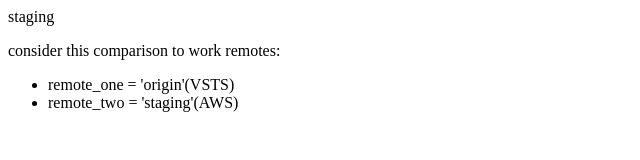
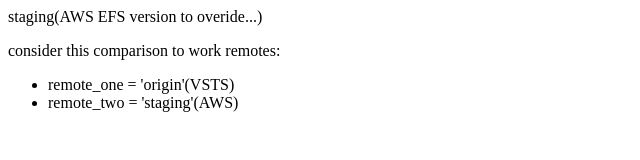
Before and after one commit to bayon/remote_two, a plain HTML site: page index.html in a window 1280 px wide. Shown: the whole page, without its empty margins (0-640 px from the left). Drawn offline with Linux system fonts and the light colour scheme.

```diff
--- a/index.html
+++ b/index.html
@@ -1,4 +1,4 @@
- <html>staging
+ <html>staging(AWS EFS version to overide...)
      <P>consider this comparison to work remotes:</P>
      <ul>
          <li>remote_one = 'origin'(VSTS) </li>
```
